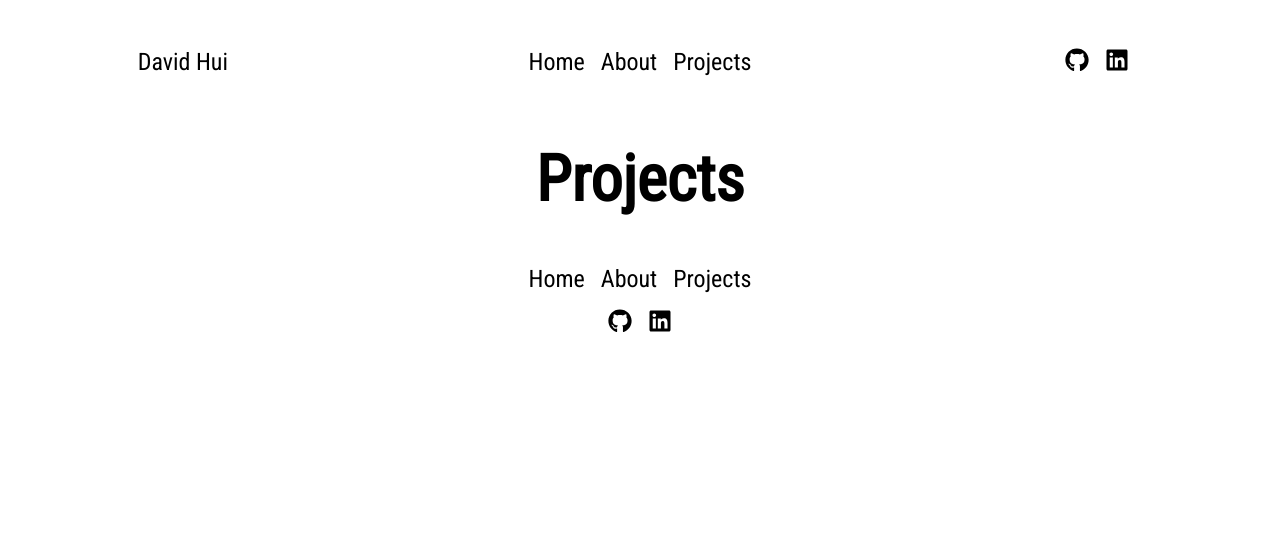
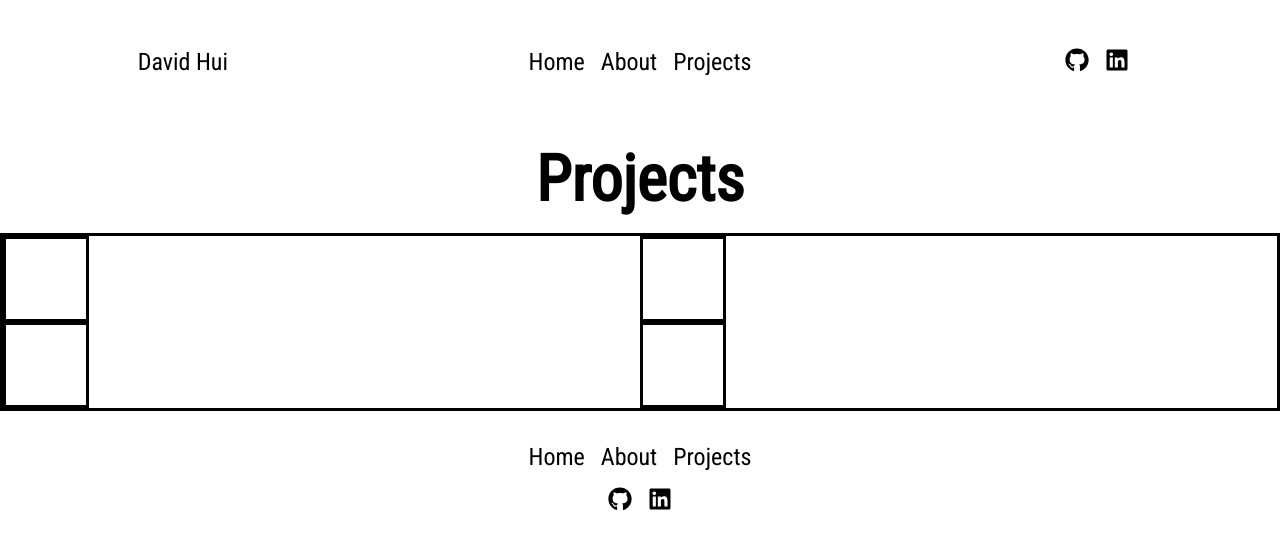
Before and after one commit to dhui0226/dhui0226.github.io, a React app: page /projects in a window 1280 px wide. Built offline with nearby package versions, Linux system fonts and the light colour scheme; some packages are replaced by stand-ins of ours.

Commit message:
spaced out project section

```diff
--- a/src/components/Projects.css
+++ b/src/components/Projects.css
@@ -1,9 +1,24 @@
 .projectsContainer {
     display: flex;
+    flex-direction: column;
     justify-content: center;
 }
 
 h1 {
     font-size: 4rem;
     margin: 1rem;
+    text-align: center;
 }
+
+.projectList {
+    display: grid;
+    grid-template-columns: 1fr 1fr;
+    grid-template-rows: 1fr 1fr;
+    border: solid black;
+}
+
+.projectOne, .projectTwo, .projectThree, .projectFour {
+    border: solid black;
+    width: 5rem;
+    height: 5rem;
+}
--- a/src/components/Projects.js
+++ b/src/components/Projects.js
@@ -4,6 +4,12 @@ const Projects = () => {
     return (
         <div className='projectsContainer'>
             <h1>Projects</h1>
+            <div className='projectList'>
+                <div className='projectOne'></div>
+                <div className='projectTwo'></div>
+                <div className='projectThree'></div>
+                <div className='projectFour'></div>
+            </div>
         </div>
     )
 }
```
